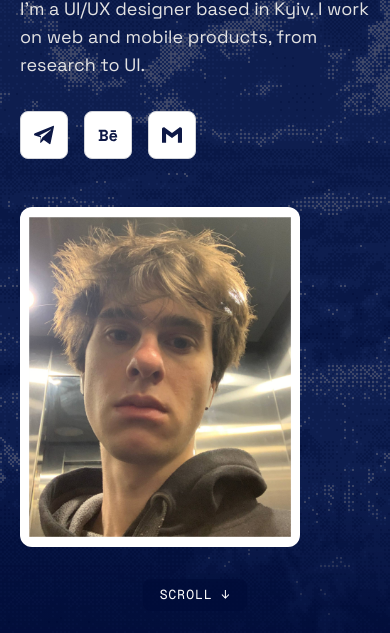
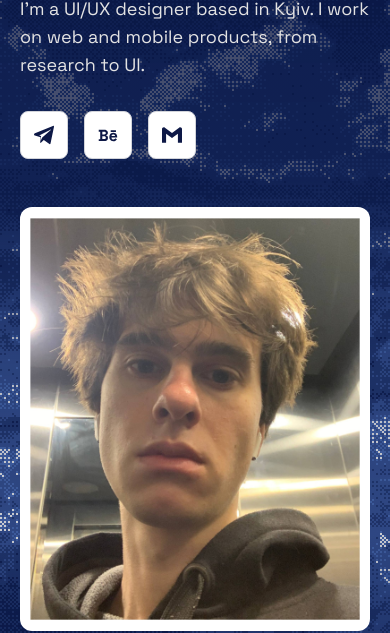
Before and after one commit to wakeupdima/wakeupdima.github.io, an Astro site: page / in a window 390 px wide. Shown: the part 213-846 px from the top of the page. Built offline with nearby package versions, Linux system fonts and the light colour scheme; Astro itself is replaced by a stand-in of ours.

Commit message:
Show the animated hero on mobile and align the photo
- Mobile scrim is now a top-to-bottom gradient instead of a flat 75%
  overlay, so the moving landscape is visible below the text.
- Mobile photo spans the text column with the original aspect ratio.

Co-Authored-By: Claude Opus 5.5 <noreply@anthropic.com>

```diff
--- a/src/components/Hero.astro
+++ b/src/components/Hero.astro
@@ -136,6 +136,11 @@ const socials = [
       padding: 112px 0 88px;
     }
     .hero__line { font-size: 18px; line-height: 28px; }
-    .hero__photo { width: 280px; height: 340px; }
+    /* Photo spans the text column, edges aligned with the text */
+    .hero__photo {
+      width: 100%;
+      height: auto;
+      aspect-ratio: 380 / 460;
+    }
   }
 </style>
--- a/src/components/HeroBackground.astro
+++ b/src/components/HeroBackground.astro
@@ -78,8 +78,17 @@ import heroTone from '../assets/home/hero-tone.png';
     );
   }
 
+  /* Mobile: text sits on top, so darken the top for contrast and let the moving landscape show below */
   @media (max-width: 767px) {
-    .hero-bg__scrim--left { background: color-mix(in srgb, var(--color-hero-ink) 75%, transparent); }
+    .hero-bg__scrim--left {
+      background: linear-gradient(
+        to bottom,
+        color-mix(in srgb, var(--color-hero-ink) 78%, transparent) 0%,
+        color-mix(in srgb, var(--color-hero-ink) 70%, transparent) 42%,
+        color-mix(in srgb, var(--color-hero-ink) 25%, transparent) 62%,
+        color-mix(in srgb, var(--color-hero-ink) 10%, transparent) 100%
+      );
+    }
   }
 
   @media (prefers-reduced-motion: reduce) {
```
